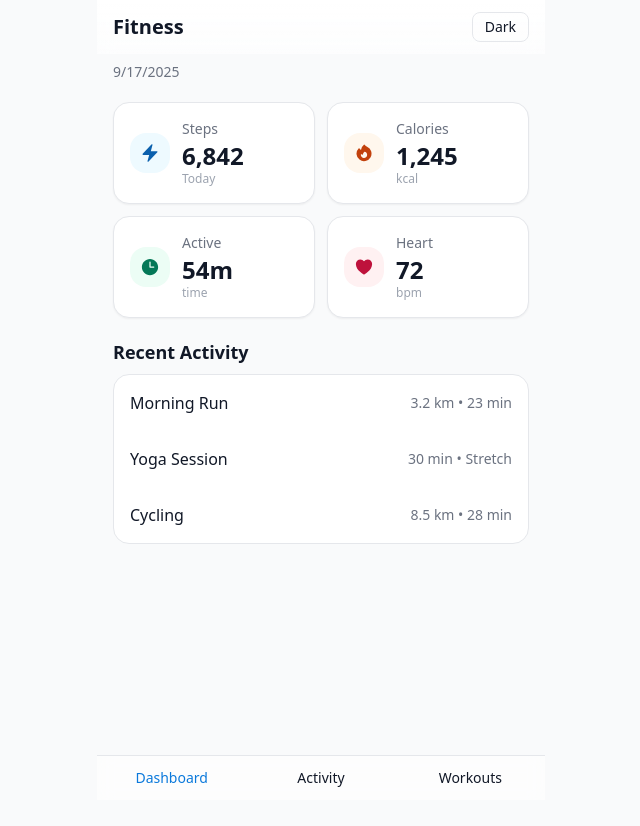
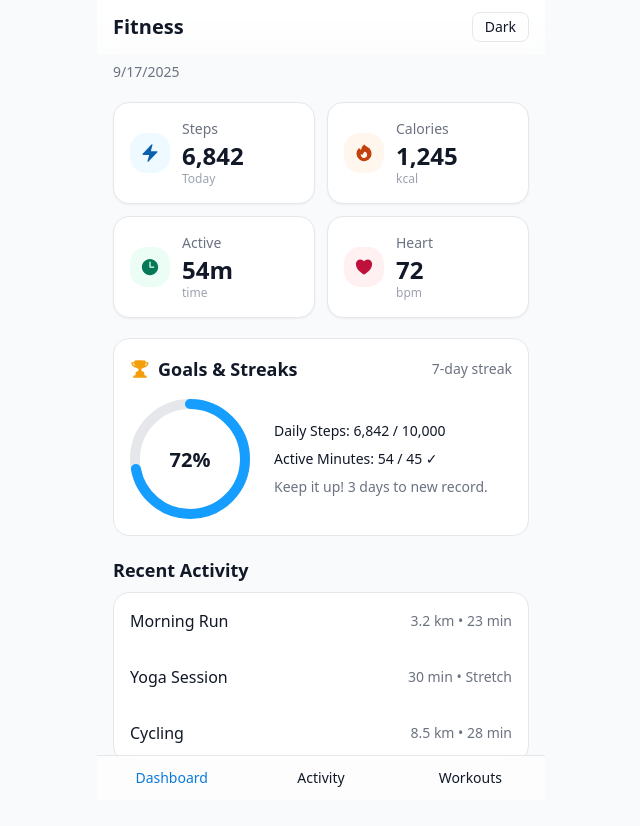
Before and after one commit to gameboythe1/fitness-app, a Next.js app: page / in a window 1280 px wide. Shown: the top 826 px of the page, without its empty margins (319-959 px from the left). Before the commit the page ends 800 px from the top, so only its background shows below. Built offline with nearby package versions, Linux system fonts and the light colour scheme.

Commit message:
feat(dashboard): goals & streaks section with progress ring

```diff
--- /dev/null
+++ b/app/components/ProgressRing.tsx
@@ -0,0 +1,26 @@
+export default function ProgressRing({ value, size = 120, stroke = 10 }: { value: number; size?: number; stroke?: number }) {
+  const clamped = Math.max(0, Math.min(100, value));
+  const r = (size - stroke) / 2;
+  const c = 2 * Math.PI * r;
+  const offset = c - (clamped / 100) * c;
+  return (
+    <svg width={size} height={size} viewBox={`0 0 ${size} ${size}`}>
+      <circle cx={size / 2} cy={size / 2} r={r} stroke="#e5e7eb" strokeWidth={stroke} fill="none" />
+      <circle
+        cx={size / 2}
+        cy={size / 2}
+        r={r}
+        stroke="#159eff"
+        strokeWidth={stroke}
+        fill="none"
+        strokeDasharray={c}
+        strokeDashoffset={offset}
+        strokeLinecap="round"
+        transform={`rotate(-90 ${size / 2} ${size / 2})`}
+      />
+      <text x="50%" y="50%" textAnchor="middle" dominantBaseline="central" className="fill-gray-900 text-xl font-bold dark:fill-gray-100">
+        {Math.round(clamped)}%
+      </text>
+    </svg>
+  );
+}
--- a/app/page.tsx
+++ b/app/page.tsx
@@ -1,5 +1,6 @@
 import { StatCard } from './components/StatCard';
-import { BoltIcon, HeartIcon, FireIcon, ClockIcon } from '@heroicons/react/24/solid';
+import { BoltIcon, HeartIcon, FireIcon, ClockIcon, TrophyIcon } from '@heroicons/react/24/solid';
+import ProgressRing from './components/ProgressRing';
 
 export default function Page() {
   const today = new Date().toLocaleDateString();
@@ -11,6 +12,20 @@ export default function Page() {
         <StatCard title="Calories" value="1,245" subtitle="kcal" icon={<FireIcon className="h-5 w-5" />} color="bg-orange-50 text-orange-700" />
         <StatCard title="Active" value="54m" subtitle="time" icon={<ClockIcon className="h-5 w-5" />} color="bg-emerald-50 text-emerald-700" />
         <StatCard title="Heart" value="72" subtitle="bpm" icon={<HeartIcon className="h-5 w-5" />} color="bg-rose-50 text-rose-700" />
+      </section>
+      <section className="rounded-2xl border bg-white p-4 dark:border-gray-800 dark:bg-gray-900">
+        <div className="flex items-center justify-between">
+          <h2 className="text-lg font-semibold flex items-center gap-2"><TrophyIcon className="h-5 w-5 text-amber-500"/> Goals & Streaks</h2>
+          <span className="text-sm text-gray-500">7-day streak</span>
+        </div>
+        <div className="mt-4 flex items-center gap-6">
+          <ProgressRing value={72} />
+          <div className="space-y-2 text-sm">
+            <p><span className="font-medium">Daily Steps:</span> 6,842 / 10,000</p>
+            <p><span className="font-medium">Active Minutes:</span> 54 / 45 ✓</p>
+            <p className="text-gray-500">Keep it up! 3 days to new record.</p>
+          </div>
+        </div>
       </section>
       <section className="space-y-2">
         <h2 className="text-lg font-semibold">Recent Activity</h2>
```
